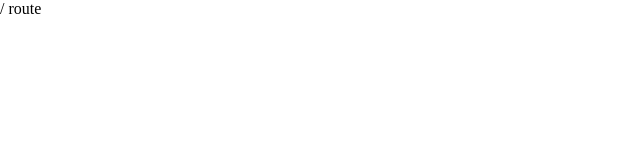
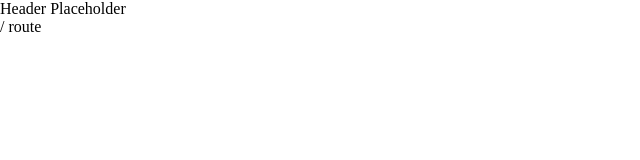
Before and after one commit to profydev/reddit-timer-quoctuan0405, a React (Create React App) app: page / in a window 1280 px wide. Shown: the top 160 px of the page, without its empty margins (0-640 px from the left). Built offline with nearby package versions, Linux system fonts and the light colour scheme.

Commit message:
add header component with its placeholder text

```diff
--- a/src/App.js
+++ b/src/App.js
@@ -2,10 +2,12 @@ import React from 'react';
 import { BrowserRouter, Route, Switch } from 'react-router-dom';
 import 'normalize.css';
 import './App.css';
+import Header from './components/Header';
 
 function App() {
   return (
     <BrowserRouter>
+      <Header />
       <Switch>
         <Route exact path="/" component={() => <>/ route</>} />
         <Route exact path="/search" component={() => <>/search route</>} />
--- /dev/null
+++ b/src/components/Header.js
@@ -0,0 +1,11 @@
+import React from 'react';
+
+function Header() {
+  return (
+    <header>
+      Header Placeholder
+    </header>
+  );
+}
+
+export default Header;
```
